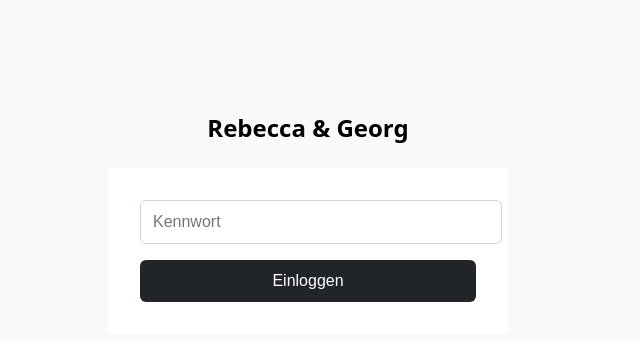
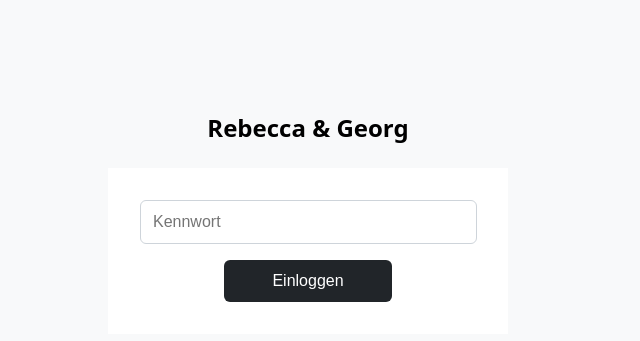
Before and after one commit to Grubinio/hochzeit, a Flask app: page / in a window 1280 px wide. Shown: the part 187-528 px from the top of the page, without its empty margins (332-972 px from the left). Run offline with Flask 3, Linux system fonts and the light colour scheme.

Commit message:
Style login

```diff
--- a/templates/login.html
+++ b/templates/login.html
@@ -27,6 +27,12 @@
       text-align: center;
     }
 
+    .password-wrapper {
+        display: block;
+        position: relative;
+        margin-right: 25px;
+      }
+
     form {
       background-color: white;
       padding: 2rem;
@@ -34,6 +40,7 @@
 
     input.form-control {
       display: block;
+      margin: 0 auto;
       width: 100%;
       padding: 0.75rem;
       font-size: 1rem;
@@ -43,8 +50,9 @@
     }
 
     button.btn {
-      display: inline-block;
-      width: 100%;
+      display: block;
+      margin: 0 auto;
+      width: 50%;
       padding: 0.75rem;
       font-size: 1rem;
       font-weight: 500;
@@ -84,7 +92,7 @@
     <form method="POST">
       <div class="password-wrapper">
         <input type="password" class="form-control" name="password" placeholder="Kennwort" required>
-        <i class="fa-solid fa-eye toggle-password" onclick="togglePassword()" id="eye-icon"></i>
+        <i class="fa-solid fa-eye toggle-password" onclick="togglePassword()" id="eye-icon" title="Passwort anzeigen/ausblenden"></i>
       </div>
       <button type="submit" class="btn">Einloggen</button>
     </form>
```
